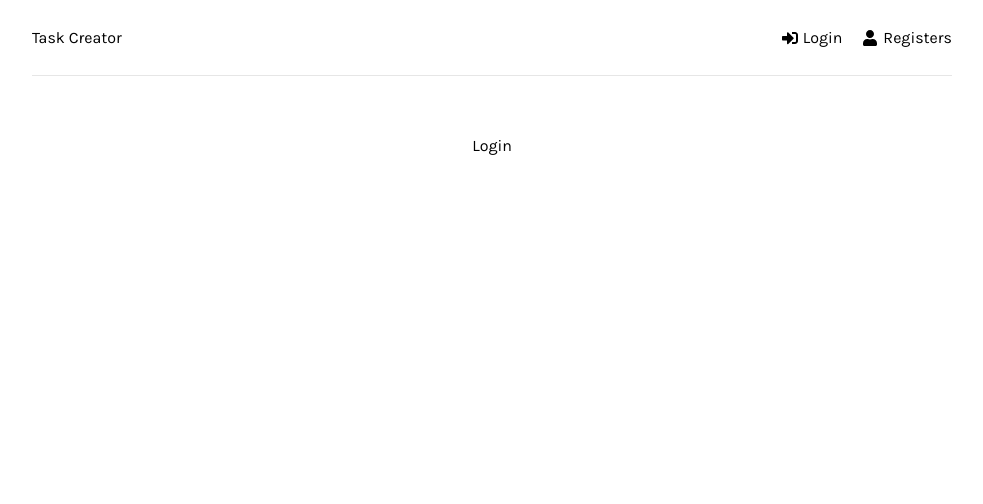
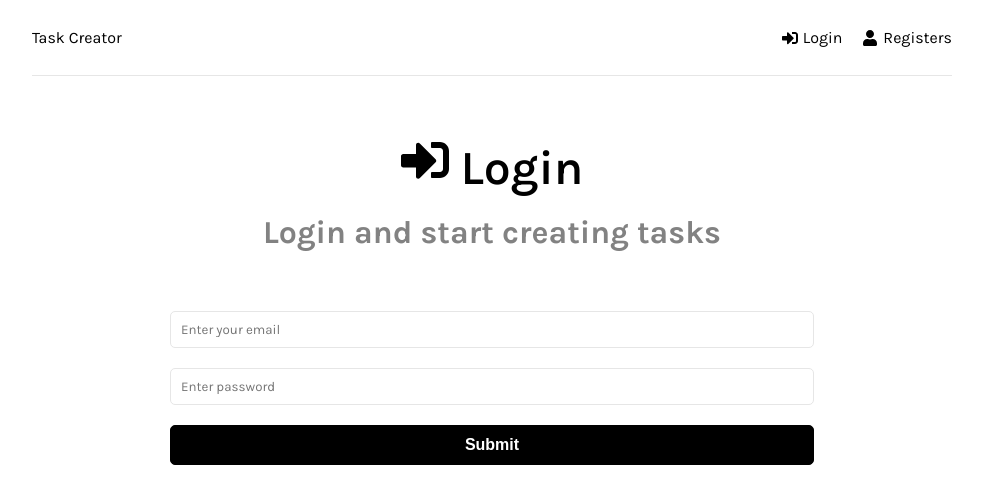
Before and after one commit to bruceblink/task-mern, a React (Create React App) app in the folder frontend/: page /login in a window 1280 px wide. Shown: the top 504 px of the page, without its empty margins (148-1131 px from the left). Built offline with nearby package versions, Linux system fonts and the light colour scheme.

Commit message:
添加Login的页面细节

```diff
--- a/frontend/src/components/Login.js
+++ b/frontend/src/components/Login.js
@@ -1,5 +1,57 @@
-import React from "react";
+import { FaSignInAlt } from "react-icons/fa";
+import { useState } from "react";
 const Login = () => {
-  return <div>Login</div>;
+  const [formData, setFormData] = useState({ email: "", password: "" });
+  const { email, password } = formData;
+  const onChange = (e) => {
+    setFormData((prevState) => ({
+      ...prevState,
+      [e.target.name]: e.target.value,
+    }));
+  };
+  const onSubmit = (e) => {
+    e.preventDefault();
+  };
+  return (
+    <>
+      <section className='heading'>
+        <h1>
+          <FaSignInAlt /> Login
+        </h1>
+        <p>Login and start creating tasks</p>
+      </section>
+      <section className='form'>
+        <form onSubmit={onSubmit}>
+          <div className='form-group'>
+            <input
+              type='email'
+              className='form-control'
+              id='email'
+              name='email'
+              value={email}
+              placeholder='Enter your email'
+              onChange={onChange}
+            />
+          </div>
+          <div className='form-group'>
+            <input
+              type='password'
+              className='form-control'
+              id='password'
+              name='password'
+              value={password}
+              placeholder='Enter password'
+              onChange={onChange}
+            />
+          </div>
+          <div className='form-group'>
+            <button type='submit' className='btn btn-block'>
+              Submit
+            </button>
+          </div>
+        </form>
+      </section>
+    </>
+  );
 };
 export default Login;
```
